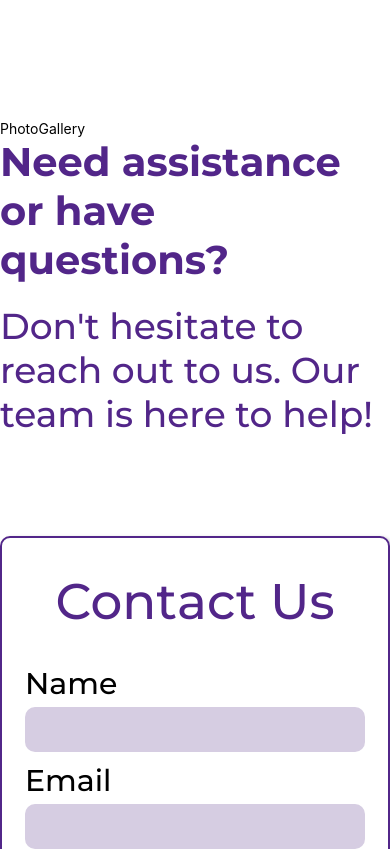
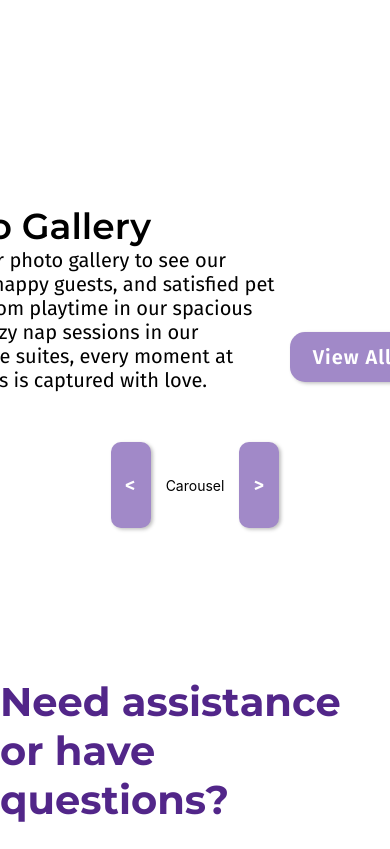
Before and after one commit to kyleochata/Happy-Paws, a React Native app: screen /Home in a window 390 px wide. Shown: the part 4160-5009 px from the top of the page. Built offline with nearby package versions, Linux system fonts and the light colour scheme.

Commit message:
create PhotoGallery-specific buttons; set Carousel component; update css in web view

```diff
--- /dev/null
+++ b/components/Buttons/PhotoGallery/ArrowBtn.tsx
@@ -0,0 +1,24 @@
+import { TouchableOpacity, Text } from 'react-native';
+import { useNavigation } from '@react-navigation/native';
+import { buttonStyles as styles } from '../../../utils/constants';
+
+type ArrowBtnProps = {
+  value: string;
+};
+
+const ArrowBtn = ({ value }: ArrowBtnProps) => {
+  const navigation = useNavigation<any>();
+
+  return (
+    <TouchableOpacity
+      style={styles.arrowBtn}
+      onPress={() => {
+        navigation.navigate('Services')
+      }}
+    >
+      <Text style={styles.photosBtnLTxt}>{value}</Text>
+    </TouchableOpacity>
+  );
+};
+
+export default ArrowBtn;
--- /dev/null
+++ b/components/Buttons/PhotoGallery/ViewPhotosBtn.tsx
@@ -0,0 +1,24 @@
+import { TouchableOpacity, Text } from 'react-native';
+import { useNavigation } from '@react-navigation/native';
+import { buttonStyles as styles } from '../../../utils/constants';
+
+type ViewPhotosBtnProps = {
+  value: string;
+};
+
+const ViewPhotosBtn = ({ value }: ViewPhotosBtnProps) => {
+  const navigation = useNavigation<any>()
+
+  return (
+    <TouchableOpacity
+      style={styles.viewPhotosBtn}
+      onPress={() => {
+        navigation.navigate('Services')
+      }}
+    >
+      <Text style={styles.photosBtnLTxt}>{value}</Text>
+    </TouchableOpacity>
+  );
+};
+
+export default ViewPhotosBtn;
--- /dev/null
+++ b/components/Carousel/index.tsx
@@ -0,0 +1,11 @@
+import { View, Text } from 'react-native';
+
+const Carousel = () => {
+  return (
+    <View>
+      <Text>Carousel</Text>
+    </View>
+  );
+};
+
+export default Carousel;
--- a/components/Contact/index.tsx
+++ b/components/Contact/index.tsx
@@ -1,7 +1,7 @@
 import { useState } from 'react';
 import { Platform, View, Text, TextInput, Image } from 'react-native';
 import styles from './style';
-import BookBtnDark from '../Buttons/BookNow/BookBtnDark';
+import BookBtnDark from '../Buttons/BtnDark';
 
 const Contact = () => {
   const mobile = Platform.OS !== 'web';
--- a/components/Contact/style.ts
+++ b/components/Contact/style.ts
@@ -83,6 +83,7 @@ const styles = StyleSheet.create({
   },
 
   webContactH1: {
+    marginTop: 44,
     marginBottom: 20,
     color: colors.darkPurple,
     fontSize: 40,
--- a/components/PhotoGallery/index.tsx
+++ b/components/PhotoGallery/index.tsx
@@ -1,11 +1,42 @@
-import { View, Text } from 'react-native';
+import { Platform, View, Text } from 'react-native';
 import styles from './style';
+import ViewPhotosBtn from '../Buttons/PhotoGallery/ViewPhotosBtn';
+import ArrowBtn from '../Buttons/PhotoGallery/ArrowBtn';
+import Carousel from '../Carousel';
 
 const PhotoGallery = () => {
+  const mobile = Platform.OS !== 'web';
+
   return (
-    <View>
-      <Text>PhotoGallery</Text>
-    </View>
+    <>
+      <View style={mobile ? styles.mobileIntro : styles.webIntro}>
+        <View style={mobile ? styles.mobileIntroTextWrap : styles.webIntroTextWrap}>
+          <Text style={mobile ? styles.mobileh1 : styles.webh1}>Photo Gallery</Text>
+          <Text style={mobile ? styles.mobileText : styles.webText}>
+            Explore our photo gallery to see our faciilities, happy guests, and satisfied
+            pet parents. From playtime in our spacious yards to cozy nap sessions in our
+            comfortable suites, every moment at Happy Paws is captured with love.
+          </Text>
+        </View>
+        <View style={mobile ? styles.mobileBtn : styles.webBtn}>
+          <ViewPhotosBtn value='View All Photos' />
+        </View>
+      </View>
+
+      <View style={mobile ? styles.mobileCarouselContainer : styles.webCarouselContainer}>
+        <View style={mobile ? styles.mobileArrowBtn : styles.webArrowBtn}>
+          <ArrowBtn value='<' />
+        </View>
+
+        <View>
+          <Carousel />
+        </View>
+
+        <View style={mobile ? styles.mobileArrowBtn : styles.webArrowBtn}>
+          <ArrowBtn value='>' />
+        </View>
+      </View>
+    </>
   );
 };
 
--- a/components/PhotoGallery/style.ts
+++ b/components/PhotoGallery/style.ts
@@ -3,6 +3,19 @@ import { Montserrat, FiraSans } from '../../utils/fonts'
 import { colors } from '../../utils/constants';
 
 const styles = StyleSheet.create({
+  mobileIntro: {
+    width: '100%',
+    display: 'flex',
+    flexDirection: 'column',
+    justifyContent: 'center',
+    alignItems: 'center',
+    marginTop: 84
+  },
+  mobileIntroTextWrap: {
+    width: '100%',
+    display: 'flex',
+    flexDirection: 'column',
+  },
   mobileh1: {
     fontFamily: 'Montserrat-SemiBold',
     fontSize: 36,
@@ -13,8 +26,13 @@ const styles = StyleSheet.create({
     fontSize: 20,
     color: colors.black,
   },
-  mobileViewPhotosBtn: {
-
+  mobileBtn: {
+    display: 'flex',
+    justifyContent: 'center',
+    alignItems: 'flex-start',
+  },
+  mobileCarouselContainer: {
+    marginBottom: 95,
   },
   mobileArrowBtn: {
 
@@ -23,6 +41,20 @@ const styles = StyleSheet.create({
 
   },
 
+  webIntro: {
+    marginTop: 84,
+    width: '100%',
+    display: 'flex',
+    flexDirection: 'row',
+    justifyContent: 'center',
+    alignItems: 'center',
+  },
+  webIntroTextWrap: {
+    width: '100%',
+    maxWidth: 767,
+    display: 'flex',
+    flexDirection: 'column',
+  },
   webh1: {
     fontFamily: 'Montserrat-SemiBold',
     fontSize: 36,
@@ -33,14 +65,31 @@ const styles = StyleSheet.create({
     fontSize: 20,
     color: colors.black,
   },
-  webViewPhotosBtn: {
-
+  webBtn: {
+    height: '100%',
+    display: 'flex',
+    justifyContent: 'flex-end',
+    alignItems: 'flex-end',
+  },
+  webCarouselContainer: {
+    width: '100%',
+    marginTop: 40,
+    marginBottom: 95,
+    display: 'flex',
+    flexDirection: 'row',
+    justifyContent: 'center',
+    alignItems: 'center',
+    gap: 15,
   },
   webArrowBtn: {
 
   },
   webCarousel: {
-
+    display: 'flex',
+    flexDirection: 'row',
+    justifyContent: 'center',
+    alignItems: 'center',
+    gap: 8,
   },
 });
 
--- a/utils/constants.ts
+++ b/utils/constants.ts
@@ -71,4 +71,44 @@ export const buttonStyles = StyleSheet.create({
     fontWeight: '600',
     letterSpacing: 1,
   },
+  viewPhotosBtn: {
+    backgroundColor: colors.lightPurple,
+    width: 200,
+    height: 50,
+    borderRadius: 15,
+    alignItems: 'center', // Center the button horizontally
+    justifyContent: 'center', // Center the button vertically
+    marginVertical: 10,
+    shadowColor: colors.black,
+    shadowOffset: {
+      width: 2,
+      height: 1.5,
+    },
+    shadowOpacity: 0.25,
+    shadowRadius: 3.84,
+    elevation: 5,
+  },
+  photosBtnLTxt: {
+    color: colors.white,
+    fontFamily: 'FiraSans-SemiBold',
+    fontSize: 20,
+    letterSpacing: 1
+  },
+  arrowBtn: {
+    backgroundColor: colors.lightPurple,
+    width: 40,
+    height: 86,
+    borderRadius: 10,
+    alignItems: 'center', // Center the button horizontally
+    justifyContent: 'center', // Center the button vertically
+    marginVertical: 10,
+    shadowColor: colors.black,
+    shadowOffset: {
+      width: 2,
+      height: 1.5,
+    },
+    shadowOpacity: 0.25,
+    shadowRadius: 3.84,
+    elevation: 5,
+  },
 })
```
Also changed, not shown: components/Buttons/BtnDark.tsx (renamed from components/Buttons/BookNow/BookBtnDark.tsx, +4 -4 lines).
